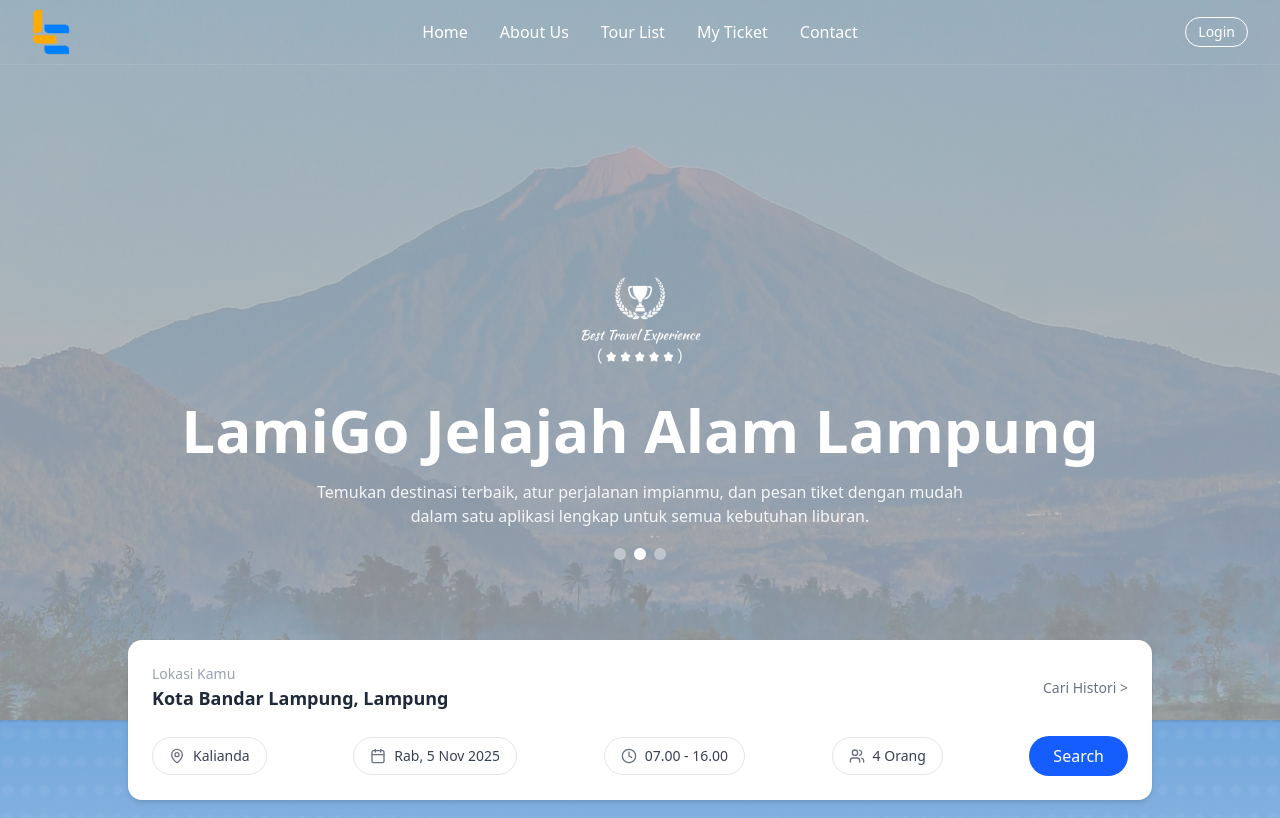
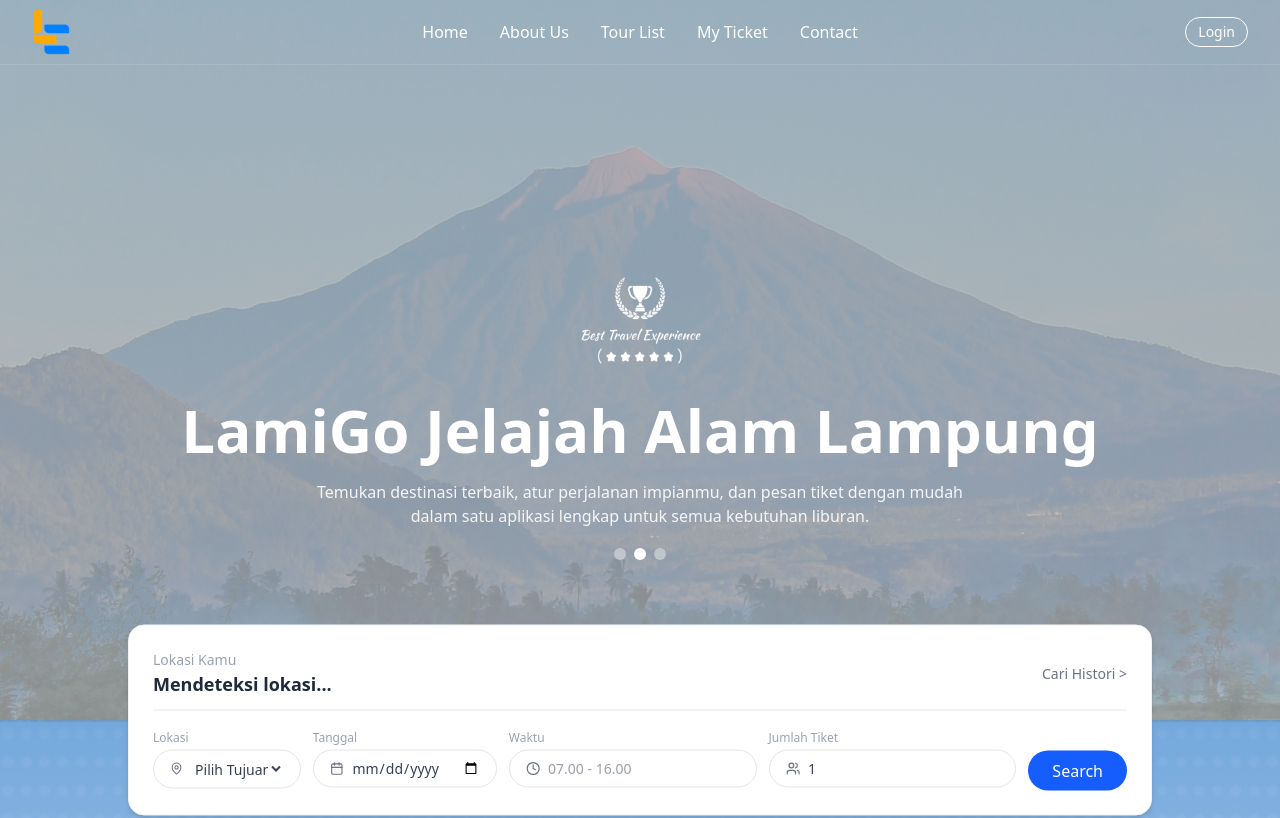
Before and after one commit to megustaSzy/project-web-mobile-api, a Next.js app in the folder web/: page / in a window 1280 px wide. Shown: the top 818 px of the page. Built offline with nearby package versions, Linux system fonts and the light colour scheme; no server answers.

Commit message:
merubah SearchCard

```diff
--- a/web/src/app/components/SearchCard.tsx
+++ b/web/src/app/components/SearchCard.tsx
@@ -1,55 +1,156 @@
 "use client";
-import { useState } from "react";
+
+import React, { useState, useEffect } from "react";
 import { MapPin, Calendar, Clock, Users } from "lucide-react";
 
 export default function SearchCard() {
-  const [location, setLocation] = useState("Kota Bandar Lampung, Lampung");
-  const [destination, setDestination] = useState("Kalianda");
-  const [date, setDate] = useState("Rab, 5 Nov 2025");
-  const [time, setTime] = useState("07.00 - 16.00");
-  const [people, setPeople] = useState("4 Orang");
+  const [location, setLocation] = useState("Mendeteksi lokasi...");
+  const [destination, setDestination] = useState("");
+  const [date, setDate] = useState("");
+  const [time, setTime] = useState("");
+  const [people, setPeople] = useState(1);
+
+  // 🔹 Deteksi lokasi otomatis pakai Geolocation API
+  useEffect(() => {
+    if (typeof window !== "undefined" && "geolocation" in navigator) {
+      navigator.geolocation.getCurrentPosition(
+        async (pos) => {
+          const { latitude, longitude } = pos.coords;
+          try {
+            const res = await fetch(
+              `https://nominatim.openstreetmap.org/reverse?format=json&lat=${latitude}&lon=${longitude}`
+            );
+            const data = await res.json();
+            const city =
+              data.address?.city ||
+              data.address?.town ||
+              data.address?.village ||
+              "Lokasi tidak diketahui";
+            const state = data.address?.state || "";
+            setLocation(`${city}, ${state}`);
+          } catch (err) {
+            console.error("Gagal ambil lokasi:", err);
+            setLocation("Gagal mendeteksi lokasi");
+          }
+        },
+        (err) => {
+          console.error("Izin lokasi ditolak:", err);
+          setLocation("Izin lokasi ditolak");
+        }
+      );
+    } else {
+      setLocation("Perangkat tidak mendukung geolokasi");
+    }
+  }, []);
+
+  // 🔹 Fungsi tombol Search
+  const handleSearch = () => {
+    console.log({
+      lokasi: location,
+      tujuan: destination,
+      tanggal: date,
+      waktu: time,
+      orang: people,
+    });
+    alert(
+      `Mencari tiket ke ${destination || "?"} pada ${date || "-"} (${time ||
+        "-"}) untuk ${people} orang.`
+    );
+  };
+
+  // 🔹 Fungsi tombol Histori
+  const handleHistory = () => {
+    alert("Fitur histori pencarian belum dihubungkan ke backend.");
+  };
 
   return (
-    <div className="bg-white rounded-xl shadow-md p-6 w-full max-w-5xl mx-auto">
-      {/* Bagian Atas (Lokasi Kamu + Cari Histori) */}
-      <div className="flex items-center justify-between flex-wrap">
+    <div className="bg-white rounded-2xl shadow-md p-6 w-full max-w-5xl mx-auto border border-gray-100">
+      {/* Header */}
+      <div className="flex items-center justify-between border-b pb-3">
         <div>
           <p className="text-sm text-gray-400">Lokasi Kamu</p>
           <h2 className="text-lg font-semibold text-gray-800">{location}</h2>
         </div>
-        <button className="text-sm text-gray-500 hover:text-blue-600 mt-2 md:mt-0">
+        <button
+          onClick={handleHistory}
+          className="text-sm text-gray-500 hover:text-blue-600 transition"
+        >
           Cari Histori &gt;
         </button>
       </div>
 
-      {/* Bar Pencarian */}
-      <div className="mt-6 flex flex-col md:flex-row items-center justify-between gap-3">
-        {/* Lokasi */}
-        <div className="flex items-center gap-2 border rounded-full px-4 py-2 w-full md:w-auto">
-          <MapPin className="text-gray-500 w-4 h-4" />
-          <span className="text-gray-700 text-sm">{destination}</span>
+      {/* Isi Form */}
+      <div className="mt-4 flex flex-col md:flex-row items-center justify-between gap-3">
+        {/* Lokasi Tujuan */}
+        <div className="flex flex-col w-full md:w-auto">
+          <label className="text-xs text-gray-400 mb-1">Lokasi</label>
+          <div className="flex items-center gap-2 border rounded-full px-4 py-2">
+            <MapPin className="text-gray-500 w-4 h-4" />
+            <select
+              value={destination}
+              onChange={(e) => setDestination(e.target.value)}
+              className="text-gray-700 text-sm bg-transparent outline-none w-full"
+            >
+              <option value="">Pilih Tujuan</option>
+              <option value="Kalianda">Kalianda</option>
+              <option value="Metro">Metro</option>
+              <option value="Pringsewu">Pringsewu</option>
+              <option value="Liwa">Liwa</option>
+              <option value="Krui">Krui</option>
+              <option value="Kotabumi">Kotabumi</option>
+            </select>
+          </div>
         </div>
 
         {/* Tanggal */}
-        <div className="flex items-center gap-2 border rounded-full px-4 py-2 w-full md:w-auto">
-          <Calendar className="text-gray-500 w-4 h-4" />
-          <span className="text-gray-700 text-sm">{date}</span>
+        <div className="flex flex-col w-full md:w-auto">
+          <label className="text-xs text-gray-400 mb-1">Tanggal</label>
+          <div className="flex items-center gap-2 border rounded-full px-4 py-2">
+            <Calendar className="text-gray-500 w-4 h-4" />
+            <input
+              type="date"
+              value={date}
+              onChange={(e) => setDate(e.target.value)}
+              className="text-gray-700 text-sm bg-transparent outline-none w-full"
+            />
+          </div>
         </div>
 
         {/* Waktu */}
-        <div className="flex items-center gap-2 border rounded-full px-4 py-2 w-full md:w-auto">
-          <Clock className="text-gray-500 w-4 h-4" />
-          <span className="text-gray-700 text-sm">{time}</span>
+        <div className="flex flex-col w-full md:w-auto">
+          <label className="text-xs text-gray-400 mb-1">Waktu</label>
+          <div className="flex items-center gap-2 border rounded-full px-4 py-2">
+            <Clock className="text-gray-500 w-4 h-4" />
+            <input
+              type="text"
+              placeholder="07.00 - 16.00"
+              value={time}
+              onChange={(e) => setTime(e.target.value)}
+              className="text-gray-700 text-sm bg-transparent outline-none w-full"
+            />
+          </div>
         </div>
 
         {/* Jumlah Tiket */}
-        <div className="flex items-center gap-2 border rounded-full px-4 py-2 w-full md:w-auto">
-          <Users className="text-gray-500 w-4 h-4" />
-          <span className="text-gray-700 text-sm">{people}</span>
+        <div className="flex flex-col w-full md:w-auto">
+          <label className="text-xs text-gray-400 mb-1">Jumlah Tiket</label>
+          <div className="flex items-center gap-2 border rounded-full px-4 py-2">
+            <Users className="text-gray-500 w-4 h-4" />
+            <input
+              type="number"
+              min="1"
+              value={people}
+              onChange={(e) => setPeople(Number(e.target.value))}
+              className="text-gray-700 text-sm bg-transparent outline-none w-full"
+            />
+          </div>
         </div>
 
         {/* Tombol Search */}
-        <button className="bg-blue-600 hover:bg-blue-700 text-white font-medium px-6 py-2 rounded-full transition-all">
+        <button
+          onClick={handleSearch}
+          className="bg-blue-600 hover:bg-blue-700 text-white font-medium px-6 py-2 rounded-full mt-5 md:mt-6 transition"
+        >
           Search
         </button>
       </div>
```
